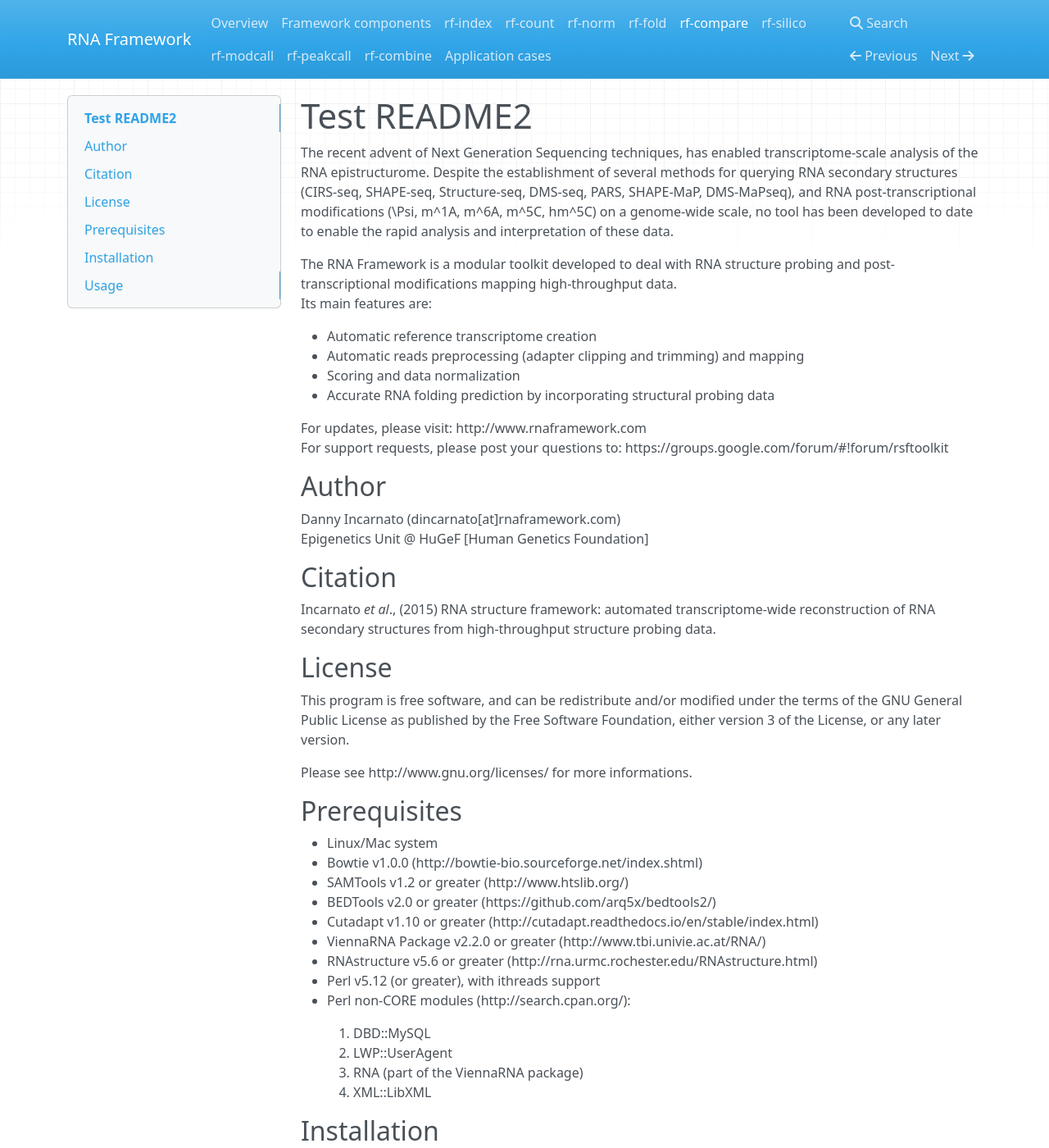
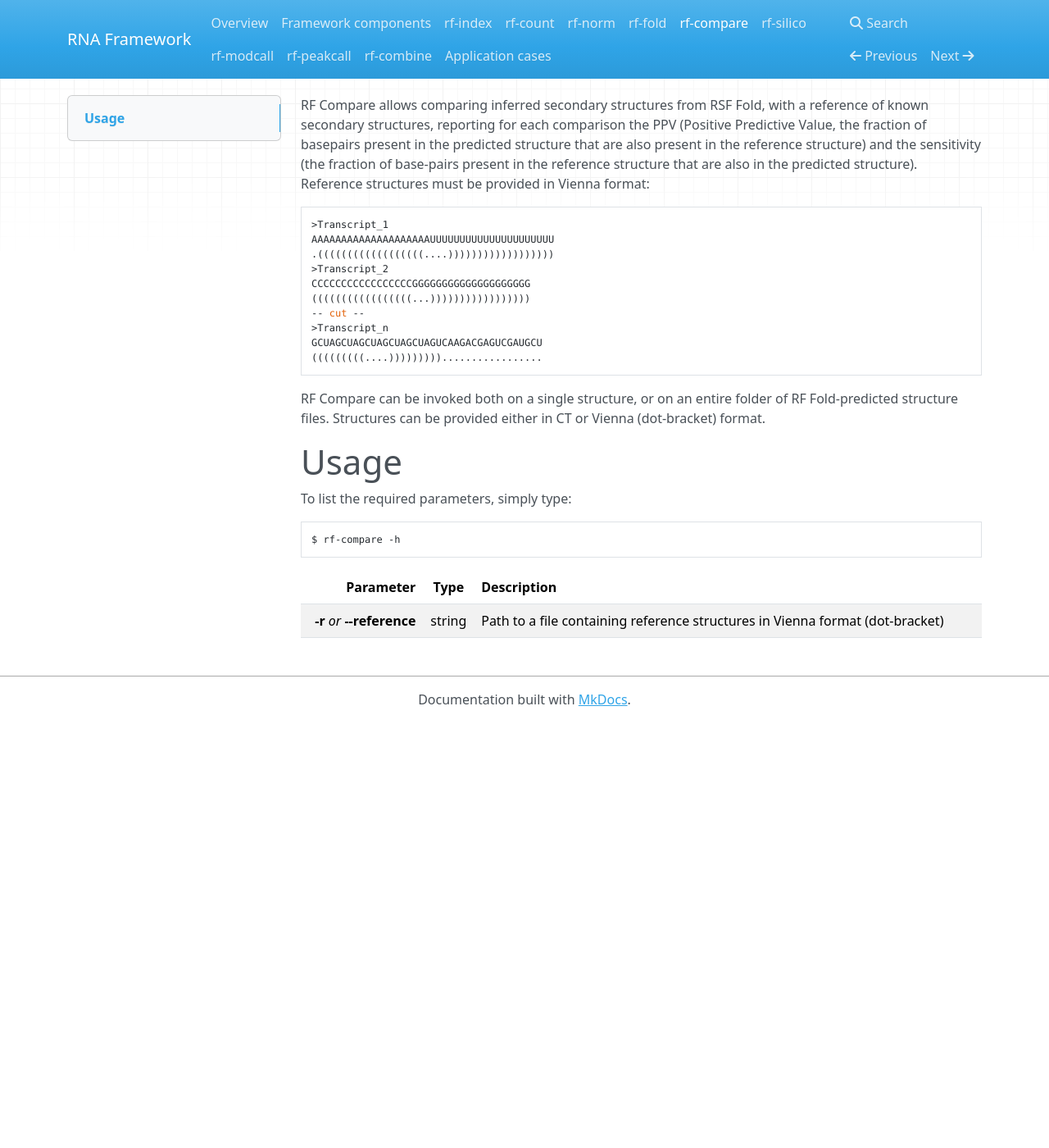
Before and after one commit to dincarnato/RNAFramework, an MkDocs documentation site: the page built from docs/rf-compare.md, in a window 1280 px wide and 1400 px high. Shown: the whole window at 82% size. Built offline with MkDocs 1.6.1, drawn with Linux system fonts in a browser that asks for light colours; nearby versions of some CDN libraries; old or Windows-style settings are respelled for this version of MkDocs; some of the changed text lies outside the part shown.

Commit message:
no message

````diff
--- a/docs/rf-compare.md
+++ b/docs/rf-compare.md
@@ -1,69 +1,31 @@
-# Test README2
+RF Compare allows comparing inferred secondary structures from RSF Fold, with a reference of known
+secondary structures, reporting for each comparison the PPV (Positive Predictive Value, the fraction of basepairs
+present in the predicted structure that are also present in the reference structure) and the sensitivity
+(the fraction of base-pairs present in the reference structure that are also in the predicted structure).<br/>
+Reference structures must be provided in Vienna format:
 
-The recent advent of Next Generation Sequencing techniques, has enabled transcriptome-scale analysis of the RNA epistructurome.
-Despite the establishment of several methods for querying RNA secondary structures (CIRS-seq, SHAPE-seq, Structure-seq, DMS-seq, PARS, SHAPE-MaP, DMS-MaPseq), and RNA post-transcriptional modifications (\Psi, m^1A, m^6A, m^5C, hm^5C) on a genome-wide scale, no tool has been developed to date to enable the rapid analysis and interpretation of these data.
-
-The RNA Framework is a modular toolkit developed to deal with RNA structure probing and post-transcriptional modifications mapping high-throughput data.
-Its main features are:
-
-- Automatic reference transcriptome creation
-- Automatic reads preprocessing (adapter clipping and trimming) and mapping
-- Scoring and data normalization
-- Accurate RNA folding prediction by incorporating structural probing data
-
-For updates, please visit: http://www.rnaframework.com
-For support requests, please post your questions to: https://groups.google.com/forum/#!forum/rsftoolkit
-
-
-## Author
-
-Danny Incarnato (dincarnato[at]rnaframework.com)
-Epigenetics Unit @ HuGeF [Human Genetics Foundation]
-
-
-## Citation
-
-Incarnato *et al*., (2015) RNA structure framework: automated transcriptome-wide reconstruction of RNA secondary structures from high-throughput structure probing data.
-
-
-## License
-
-This program is free software, and can be redistribute and/or modified under the terms of the GNU General Public License as published by the Free Software Foundation, either version 3 of the License, or any later version.
-
-Please see http://www.gnu.org/licenses/ for more informations.
-
-
-## Prerequisites
-
-- Linux/Mac system
-- Bowtie v1.0.0 (http://bowtie-bio.sourceforge.net/index.shtml)
-- SAMTools v1.2 or greater (http://www.htslib.org/)
-- BEDTools v2.0 or greater (https://github.com/arq5x/bedtools2/)
-- Cutadapt v1.10 or greater (http://cutadapt.readthedocs.io/en/stable/index.html)
-- ViennaRNA Package v2.2.0 or greater (http://www.tbi.univie.ac.at/RNA/)
-- RNAstructure v5.6 or greater (http://rna.urmc.rochester.edu/RNAstructure.html)
-- Perl v5.12 (or greater), with ithreads support
-- Perl non-CORE modules (http://search.cpan.org/):
-
-    1. DBD::MySQL
-    2. LWP::UserAgent
-    3. RNA (part of the ViennaRNA package)
-    4. XML::LibXML
-
-
-## Installation
-
-Clone RSF git repository:
-```bash
-git clone https://github.com/dincarnato/RNAFramework
 ```
-This will create the RNAFramework folder.
-To add RNA Framework executables to your PATH, simply type:
-```bash
-export PATH=$PATH:/path/to/RNAFramework
+>Transcript_1
+AAAAAAAAAAAAAAAAAAAAUUUUUUUUUUUUUUUUUUUUU
+.((((((((((((((((((....))))))))))))))))))
+>Transcript_2
+CCCCCCCCCCCCCCCCCGGGGGGGGGGGGGGGGGGGG
+(((((((((((((((((...)))))))))))))))))
+-- cut --
+>Transcript_n
+GCUAGCUAGCUAGCUAGCUAGUCAAGACGAGUCGAUGCU
+(((((((((....))))))))).................
 ```
 
-## Usage
+RF Compare can be invoked both on a single structure, or on an entire folder of RF Fold-predicted structure files. Structures can be provided either in CT or Vienna (dot-bracket) format.<br/>
 
-Please refer to the RNA Framework manual.
-To obtain parameters list, simply call the required program with the "-h" (or "--help") parameter.
+# Usage
+To list the required parameters, simply type:
+
+```bash
+$ rf-compare -h
+```
+
+Parameter         | Type | Description
+----------------: | :--: |:------------
+__-r__ *or* __--reference__ | string | Path to a file containing reference structures in Vienna format (dot-bracket)
````
